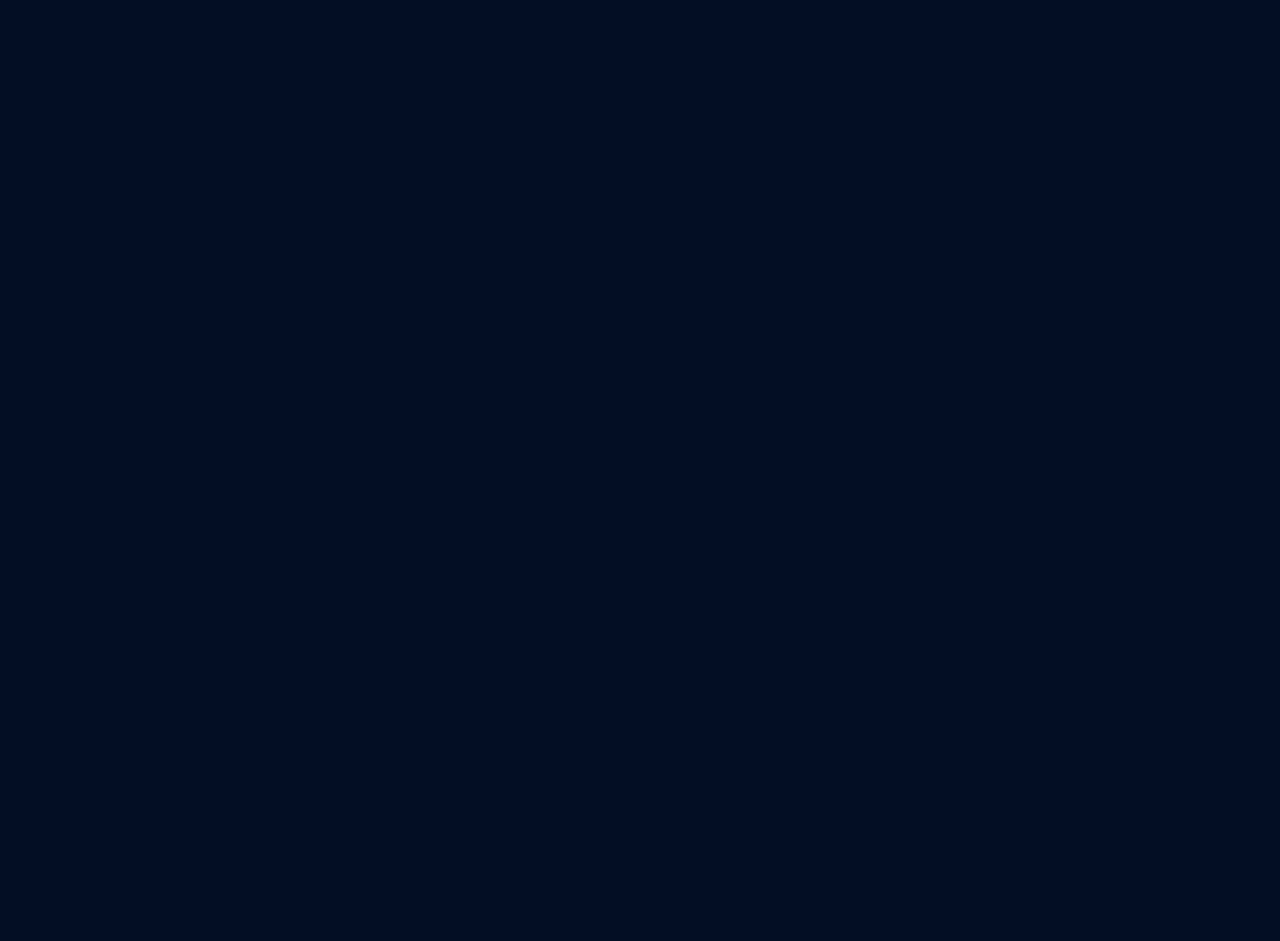
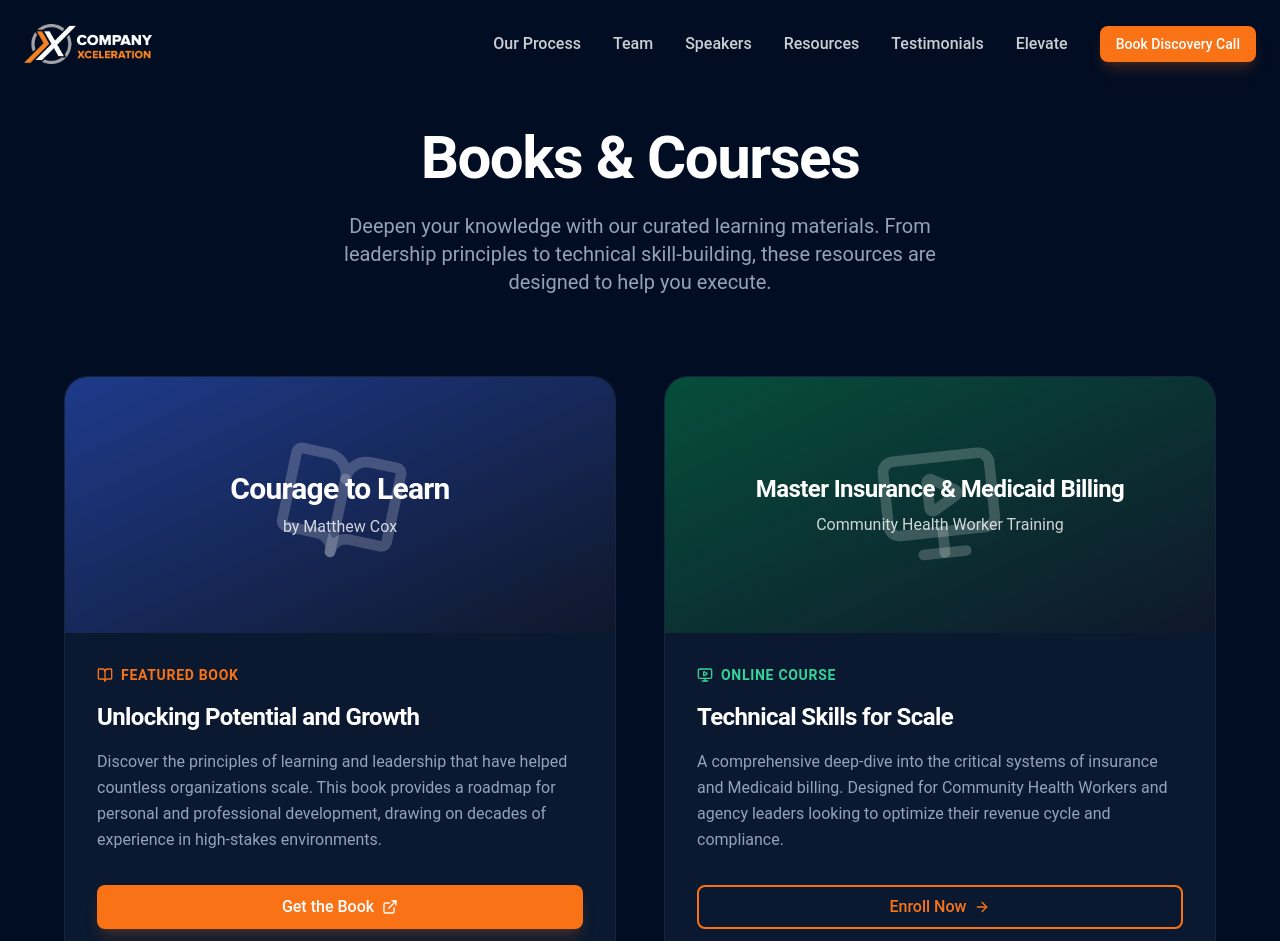
Before and after one commit to Mlcox2/company-xceleration, a React (Vite) app: page /resources in a window 1280 px wide. Before the commit this address had no page. Shown: the top 941 px of the page. Before the commit the page ends 800 px from the top, so only its background shows below. Built offline with nearby package versions, Linux system fonts and the light colour scheme.

Commit message:
Add Resources page for books and courses, update navigation

```diff
--- a/src/App.tsx
+++ b/src/App.tsx
@@ -7,6 +7,7 @@ import { Booking } from './pages/Booking';
 import { TestimonialsPage } from './pages/TestimonialsPage';
 import { TeamPage } from './pages/TeamPage';
 import { SpeakersPage } from './pages/SpeakersPage';
+import { ResourcesPage } from './pages/ResourcesPage';
 import { Assessment } from './pages/Assessment';
 import { AssessmentResult } from './pages/AssessmentResult';
 import { assessmentResults } from './data/assessmentContent';
@@ -23,6 +24,7 @@ function App() {
                     <Route path="/testimonials" element={<TestimonialsPage />} />
                     <Route path="/team" element={<TeamPage />} />
                     <Route path="/speakers" element={<SpeakersPage />} />
+                    <Route path="/resources" element={<ResourcesPage />} />
 
                     {/* Assessment Routes */}
                     <Route path="/assessment" element={<Assessment />} />
--- a/src/components/Navbar.tsx
+++ b/src/components/Navbar.tsx
@@ -19,6 +19,7 @@ export const Navbar = () => {
         { name: 'Our Process', href: '/#process' },
         { name: 'Team', href: '/team' },
         { name: 'Speakers', href: '/speakers' },
+        { name: 'Resources', href: '/resources' },
         { name: 'Testimonials', href: '/testimonials' },
         { name: 'Elevate', href: '/elevate' },
     ];
--- /dev/null
+++ b/src/pages/ResourcesPage.tsx
@@ -0,0 +1,110 @@
+
+import { Navbar } from '../components/Navbar';
+import { Footer } from '../components/Footer';
+import { Button } from '../components/Button';
+import { BookOpen, MonitorPlay, ArrowRight, ExternalLink } from 'lucide-react';
+import { motion } from 'framer-motion';
+
+export const ResourcesPage = () => {
+    return (
+        <div className="bg-background min-h-screen text-text-primary font-body">
+            <Navbar />
+
+            <main className="pt-32">
+                <section className="container mx-auto px-6 mb-20 text-center">
+                    <motion.h1
+                        initial={{ opacity: 0, y: 20 }}
+                        animate={{ opacity: 1, y: 0 }}
+                        className="text-4xl md:text-6xl font-bold text-white mb-6 font-heading"
+                    >
+                        Books & Courses
+                    </motion.h1>
+                    <p className="text-xl text-text-secondary max-w-2xl mx-auto">
+                        Deepen your knowledge with our curated learning materials. From leadership principles to technical skill-building, these resources are designed to help you execute.
+                    </p>
+                </section>
+
+                <section className="container mx-auto px-6 mb-24">
+                    <div className="max-w-6xl mx-auto grid md:grid-cols-2 gap-12">
+
+                        {/* Book Section */}
+                        <motion.div
+                            initial={{ opacity: 0, x: -20 }}
+                            whileInView={{ opacity: 1, x: 0 }}
+                            viewport={{ once: true }}
+                            className="bg-background-card border border-white/5 rounded-3xl overflow-hidden flex flex-col group hover:border-primary/30 transition-all"
+                        >
+                            <div className="h-64 bg-gradient-to-br from-blue-900 to-slate-900 relative flex items-center justify-center p-8">
+                                <BookOpen className="text-white/20 w-32 h-32 absolute rotate-12" />
+                                <div className="z-10 text-center">
+                                    <h3 className="text-3xl font-bold text-white font-heading mb-2">Courage to Learn</h3>
+                                    <p className="text-white/80">by Matthew Cox</p>
+                                </div>
+                            </div>
+                            <div className="p-8 flex flex-col flex-grow">
+                                <div className="flex items-center gap-2 text-primary uppercase tracking-wider text-sm font-bold mb-4">
+                                    <BookOpen size={16} />
+                                    <span>Featured Book</span>
+                                </div>
+                                <h3 className="text-2xl font-bold text-white mb-4">Unlocking Potential and Growth</h3>
+                                <p className="text-text-secondary leading-relaxed mb-8 flex-grow">
+                                    Discover the principles of learning and leadership that have helped countless organizations scale. This book provides a roadmap for personal and professional development, drawing on decades of experience in high-stakes environments.
+                                </p>
+                                <Button
+                                    fullWidth
+                                    onClick={() => window.open('https://courage-to-learn-platform.vercel.app/', '_blank')}
+                                >
+                                    Get the Book <ExternalLink className="ml-2 w-4 h-4" />
+                                </Button>
+                            </div>
+                        </motion.div>
+
+                        {/* Course Section */}
+                        <motion.div
+                            initial={{ opacity: 0, x: 20 }}
+                            whileInView={{ opacity: 1, x: 0 }}
+                            viewport={{ once: true }}
+                            transition={{ delay: 0.2 }}
+                            className="bg-background-card border border-white/5 rounded-3xl overflow-hidden flex flex-col group hover:border-primary/30 transition-all"
+                        >
+                            <div className="h-64 bg-gradient-to-br from-emerald-900 to-slate-900 relative flex items-center justify-center p-8">
+                                <MonitorPlay className="text-white/20 w-32 h-32 absolute -rotate-6" />
+                                <div className="z-10 text-center relative max-w-md">
+                                    <h3 className="text-2xl font-bold text-white font-heading mb-2">Master Insurance & Medicaid Billing</h3>
+                                    <p className="text-white/80">Community Health Worker Training</p>
+                                </div>
+                            </div>
+                            <div className="p-8 flex flex-col flex-grow">
+                                <div className="flex items-center gap-2 text-emerald-400 uppercase tracking-wider text-sm font-bold mb-4">
+                                    <MonitorPlay size={16} />
+                                    <span>Online Course</span>
+                                </div>
+                                <h3 className="text-2xl font-bold text-white mb-4">Technical Skills for Scale</h3>
+                                <p className="text-text-secondary leading-relaxed mb-8 flex-grow">
+                                    A comprehensive deep-dive into the critical systems of insurance and Medicaid billing. Designed for Community Health Workers and agency leaders looking to optimize their revenue cycle and compliance.
+                                </p>
+                                <Button
+                                    variant="outline"
+                                    fullWidth
+                                    onClick={() => window.open('https://nas.io/company-xceleration/events/community-health-worker-training-master-insurance-medicaid-billing', '_blank')}
+                                >
+                                    Enroll Now <ArrowRight className="ml-2 w-4 h-4" />
+                                </Button>
+                            </div>
+                        </motion.div>
+
+                    </div>
+                </section>
+
+                <section className="container mx-auto px-6 mb-24 text-center">
+                    <p className="text-text-secondary mb-6">Looking for custom training for your team?</p>
+                    <a href="/booking" className="text-primary hover:text-white transition-colors font-medium inline-flex items-center">
+                        Book a consultation <ArrowRight className="ml-2 w-4 h-4" />
+                    </a>
+                </section>
+            </main>
+
+            <Footer />
+        </div>
+    );
+};
```
